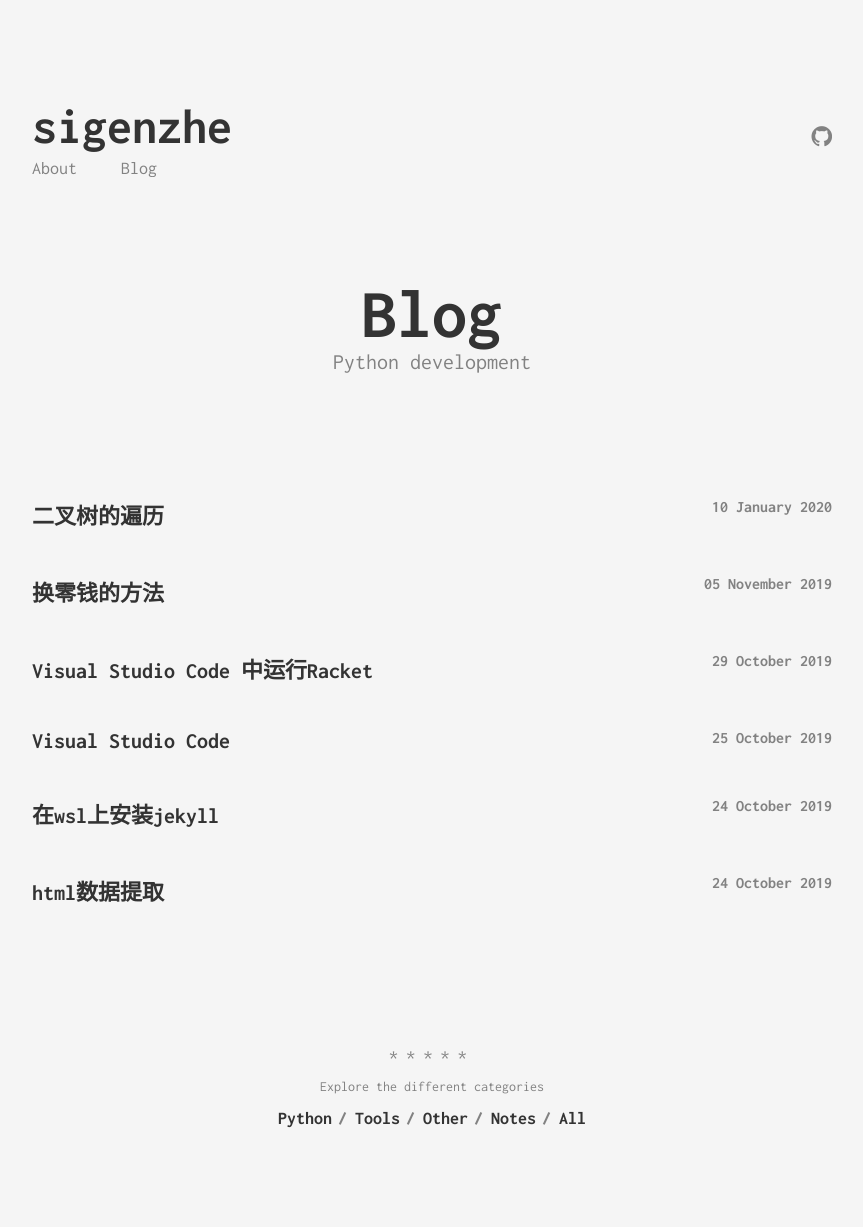
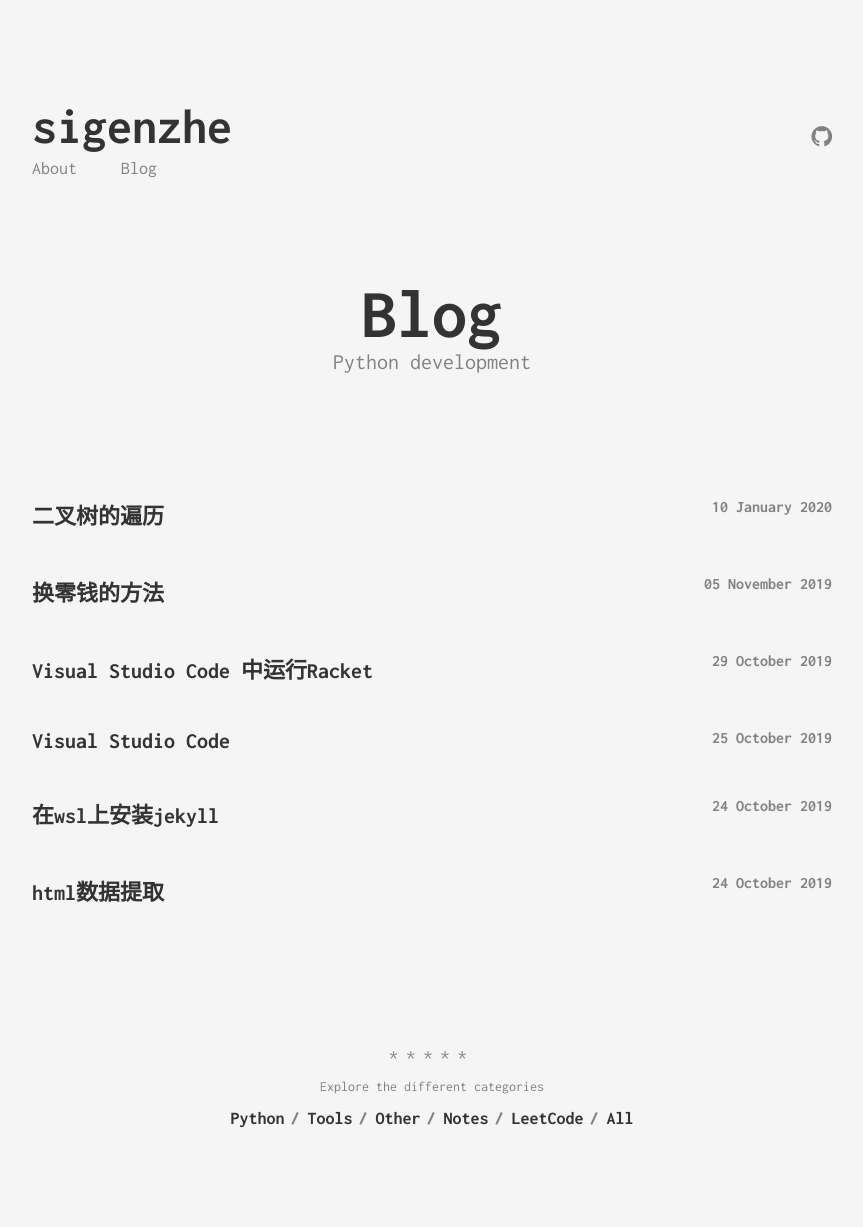
Before and after one commit to ladesiji/ladesiji.github.io, a Jekyll site: the page built from index.html, in a window 1280 px wide. Shown: the whole page, without its empty margins (208-1071 px from the left). Built offline with Jekyll 4.4.1, drawn with Linux system fonts in a browser that asks for light colours.

Commit message:
add leetcode category

```diff
--- a/_data/categories.yml
+++ b/_data/categories.yml
@@ -9,3 +9,6 @@
 
 - slug: notes
   name: Notes
+
+- slug: leetcode
+  name: LeetCode
--- /dev/null
+++ b/categories/leetcode.html
@@ -0,0 +1,5 @@
+---
+layout: category
+category: leetcode
+permalink: /categories/leetcode/
+---
```
Also changed, not shown: _drafts/leetcode-探索-树-部分.md (added).
